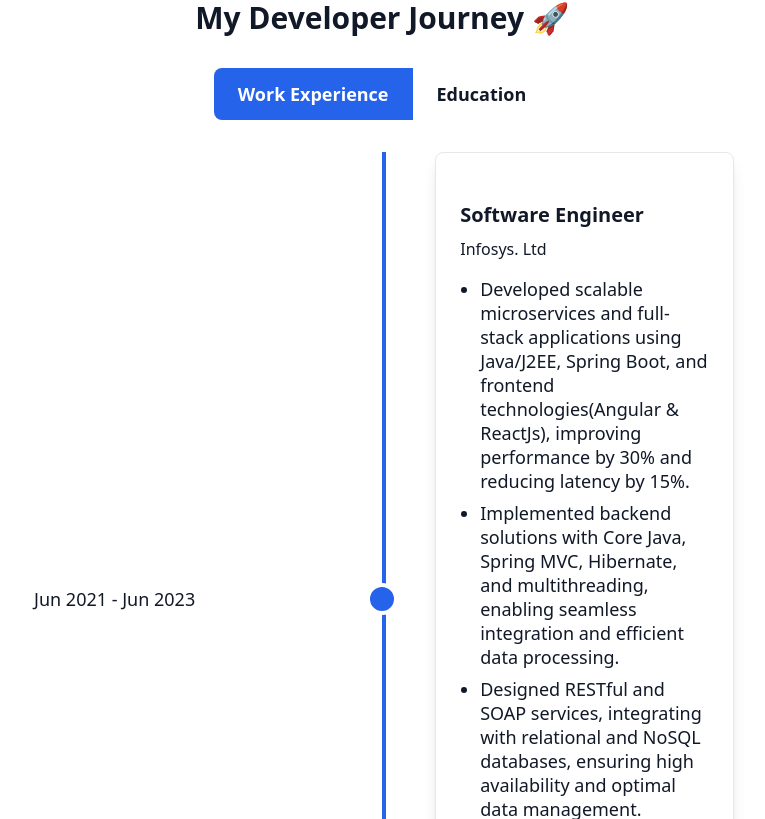
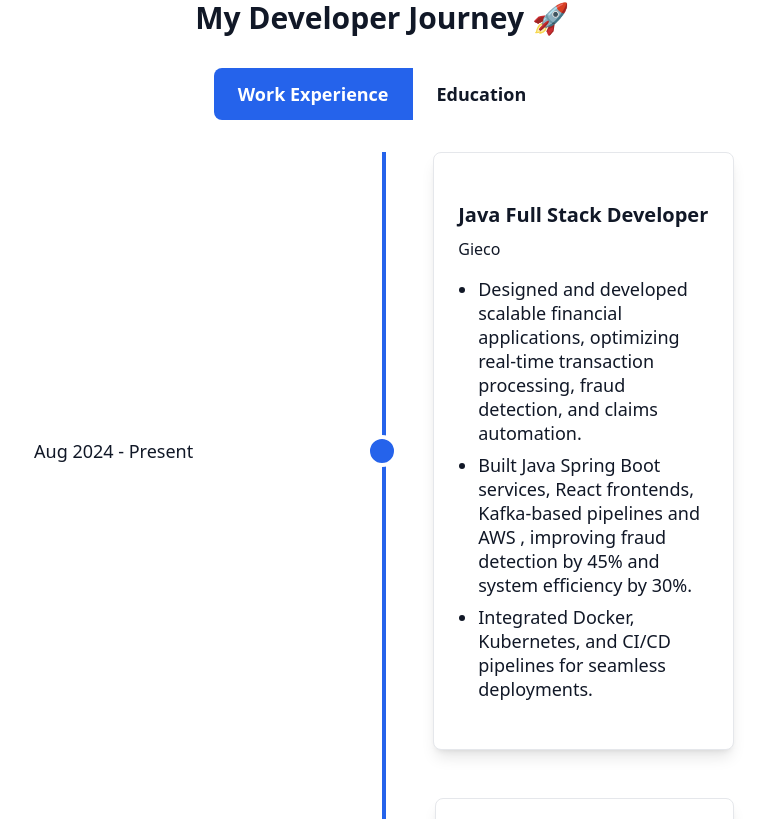
Before and after one commit to ArunErram/ArunErram.github.io, a React (Vite) app: page / in a window 1280 px wide. Shown: the part 621-1440 px from the top of the page, without its empty margins (258-1023 px from the left). Built offline with nearby package versions, Linux system fonts and the light colour scheme.

Commit message:
Update DevJourney.tsx

```diff
--- a/src/components/DevJourney.tsx
+++ b/src/components/DevJourney.tsx
@@ -6,8 +6,19 @@ const DevJourney = () => {
   const workExperience = [
 
     {
+      year: "Aug 2024 - Present",
+      title: "Java Full Stack Developer",
+      company: "Gieco",
+      details: [
+      "Designed and developed scalable financial applications, optimizing real-time transaction processing, fraud detection, and claims automation.",
+      "Built Java Spring Boot services, React frontends, Kafka-based pipelines and AWS , improving fraud detection by 45% and system efficiency by 30%.",
+      "Integrated Docker, Kubernetes, and CI/CD pipelines for seamless deployments.",
+      ],
+    },
+
+    {
       year: "Jun 2021 - Jun 2023",
-      title: "Software Engineer",
+      title: "Senior Systems Associate",
       company: "Infosys. Ltd",
       details: [
         "Developed scalable microservices and full-stack applications using Java/J2EE, Spring Boot, and frontend technologies(Angular & ReactJs), improving performance by 30% and reducing latency by 15%.",
@@ -18,7 +29,7 @@ const DevJourney = () => {
     },
     {
       year: "Apr 2019 - May 2021",
-      title: "Software Engineer Intern",
+      title: "Software Engineer ",
       company: "Philips Health Care. Ltd.",
       details: [
         "Developed web apps with Angular, TypeScript, and RxJS, improving UI performance by 25%.",
```
